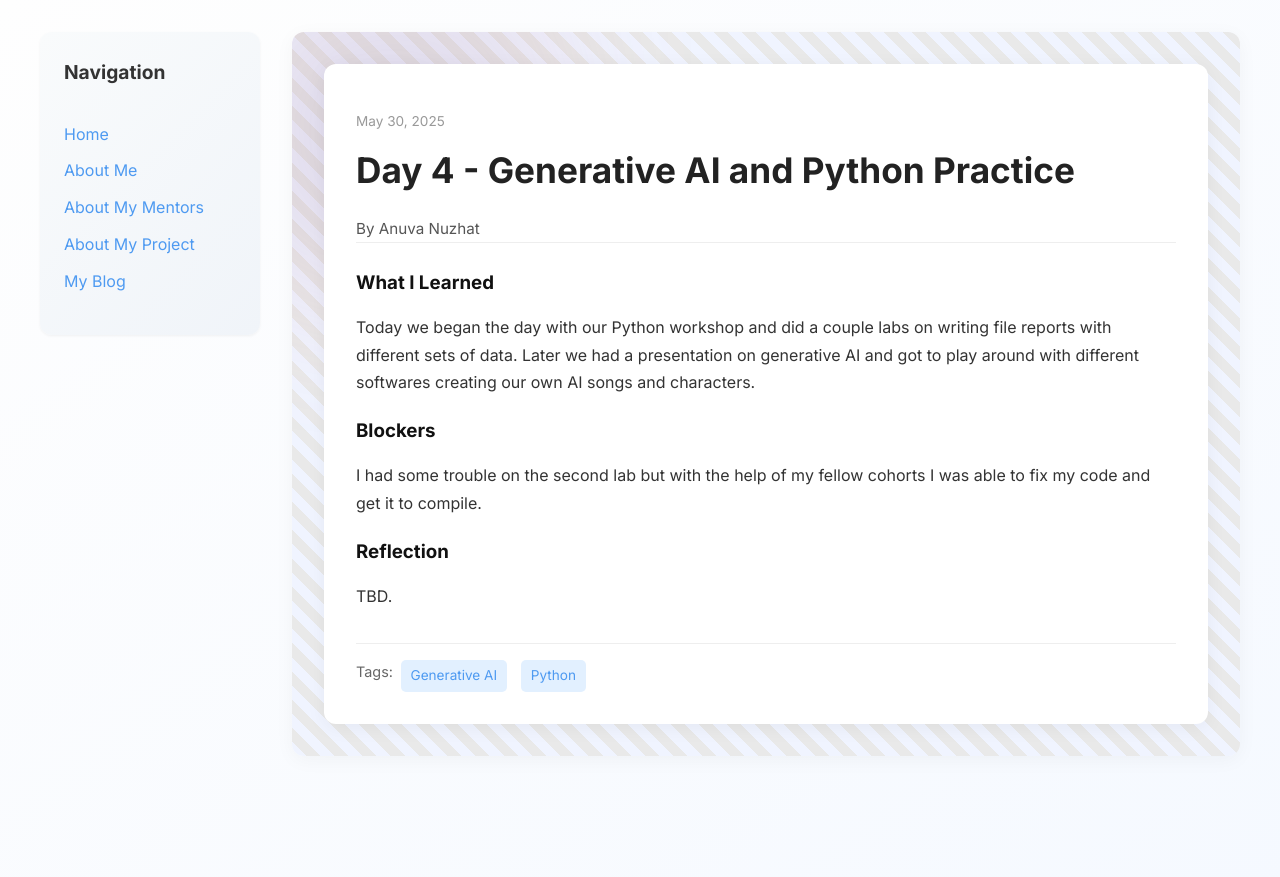
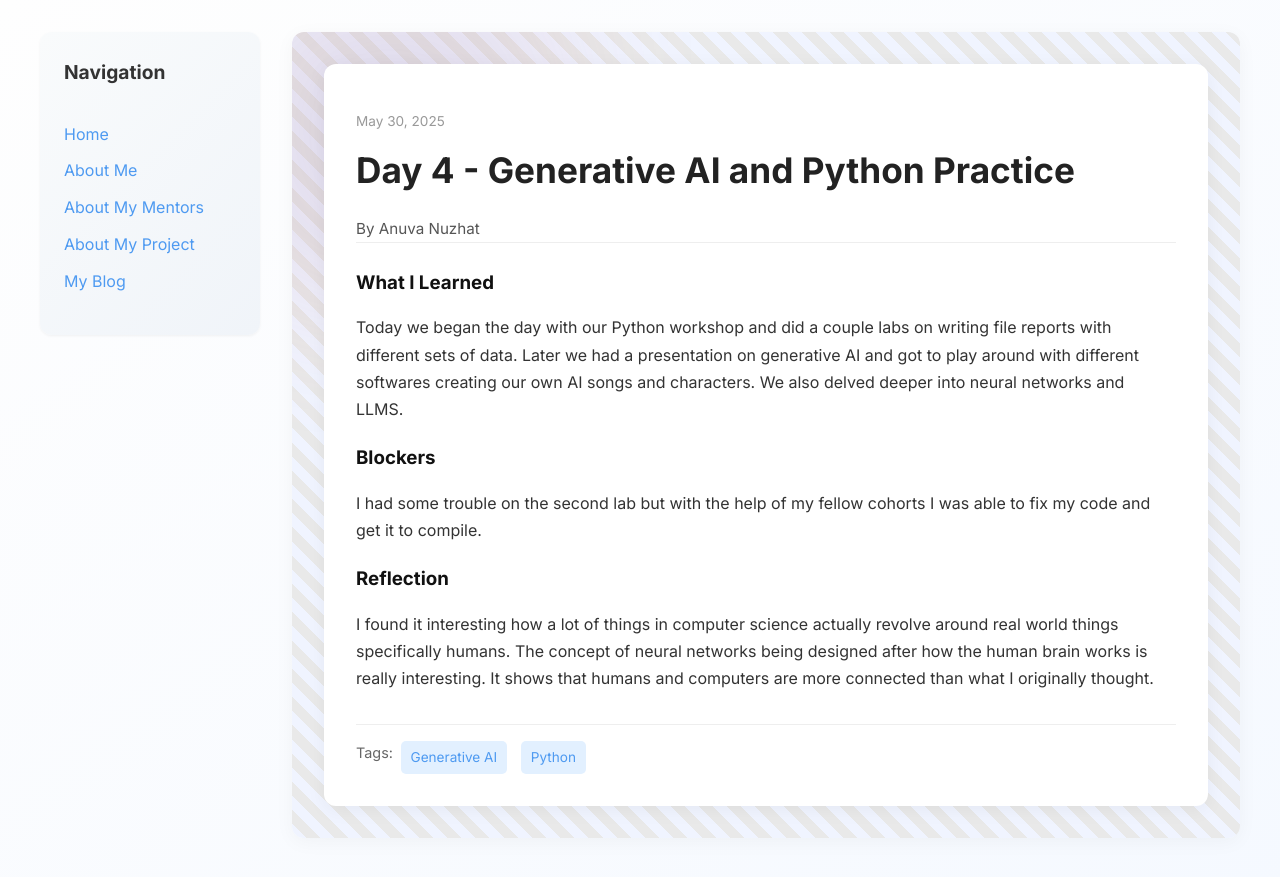
Before and after one commit to anuvanuzhat/anuvanuzhat.github.io, a Jekyll site: the page built from _posts/2025-05-30-day-4.md, in a window 1280 px wide. Shown: the top 877 px of the page. Built offline with Jekyll 4.4.1, drawn with Linux system fonts in a browser that asks for light colours.

Commit message:
Update 2025-05-30-day-4.md

```diff
--- a/_posts/2025-05-30-day-4.md
+++ b/_posts/2025-05-30-day-4.md
@@ -8,11 +8,11 @@ tags: ["Generative AI", "Python"]
 
 what_i_learned: |
   Today we began the day with our Python workshop and did a couple labs on writing file reports with different sets of data.
-  Later we had a presentation on generative AI and got to play around with different softwares creating our own AI songs and characters.
+  Later we had a presentation on generative AI and got to play around with different softwares creating our own AI songs and characters. We also delved deeper into neural networks and LLMS.
 
 blockers: |
   I had some trouble on the second lab but with the help of my fellow cohorts I was able to fix my code and get it to compile.
 
 reflection: |
-  TBD.
+  I found it interesting how a lot of things in computer science actually revolve around real world things specifically humans. The concept of neural networks being designed after how the human brain works is really interesting. It shows that humans and computers are more connected than what I originally thought.
 ---
```
